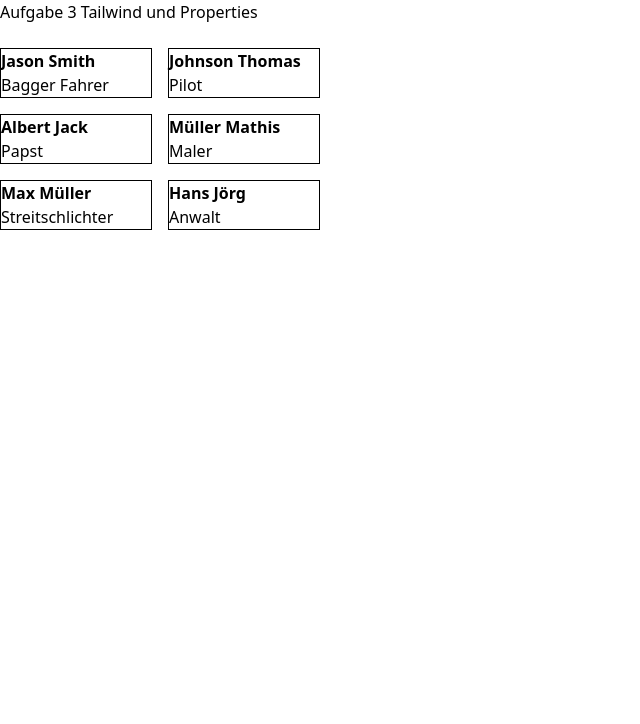
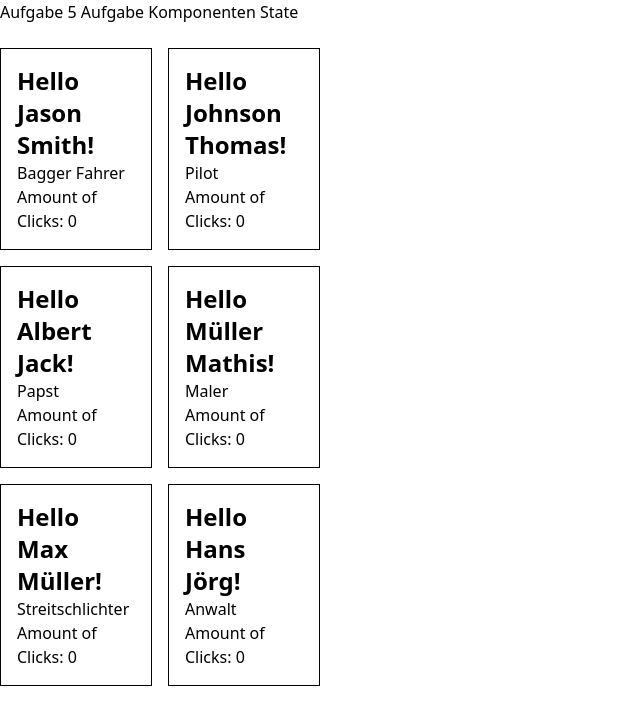
Before and after one commit to alperenmsl/SWP4cWI, a React (Vite) app in the folder WEBAPP/React/: page / in a window 1280 px wide. Shown: the top 724 px of the page, without its empty margins (0-640 px from the left). Built offline with nearby package versions, Linux system fonts and the light colour scheme.

Commit message:
Aufgabe 5 Komponenten State Started & Finished Aufgabe in Youtube Video

```diff
--- /dev/null
+++ b/WEBAPP/React/src/App5.tsx
@@ -0,0 +1,25 @@
+import Cards from "./components/5 Aufgabe Komponenten State/Cards";
+
+function App() {
+  return (
+    <div>
+      <h1>Aufgabe 5 Aufgabe Komponenten State</h1>
+      <br />
+      <div className="grid grid-cols-2 w-80 gap-4">
+        <Cards name="Jason Smith" description="Bagger Fahrer" />
+
+        <Cards name="Johnson Thomas" description="Pilot" />
+
+        <Cards name="Albert Jack" description="Papst" />
+
+        <Cards name="Müller Mathis" description="Maler" />
+
+        <Cards name="Max Müller" description="Streitschlichter" />
+
+        <Cards name="Hans Jörg" description="Anwalt" />
+      </div>
+    </div>
+  );
+}
+
+export default App;
--- /dev/null
+++ b/WEBAPP/React/src/components/5 Aufgabe Komponenten State/Cards.tsx
@@ -0,0 +1,22 @@
+import React, { useState } from "react";
+
+type Props = {
+  name: string;
+  description: string;
+};
+
+export default function Cards({ name, description }: Props) {
+  const [amountOfClicks, setAmountOfClicks] = useState(0);
+  let hello = "Hello " + name + "!";
+  let style = amountOfClicks > 5 ? "bg-green-400" : "";
+  return (
+    <div
+      className={`border p-4 hover:cursor-pointer ${style}`}
+      onClick={() => setAmountOfClicks(amountOfClicks + 1)}
+    >
+      <h1 className="font-extrabold text-2xl">{hello}</h1>
+      <p>{description}</p>
+      <div>Amount of Clicks: {amountOfClicks}</div>
+    </div>
+  );
+}
--- a/WEBAPP/React/src/main.tsx
+++ b/WEBAPP/React/src/main.tsx
@@ -1,7 +1,7 @@
 import { StrictMode } from "react";
 import { createRoot } from "react-dom/client";
 import "./index.css";
-import App from "./App3.tsx";
+import App from "./App5.tsx";
 
 createRoot(document.getElementById("root")!).render(
   <StrictMode>
```
